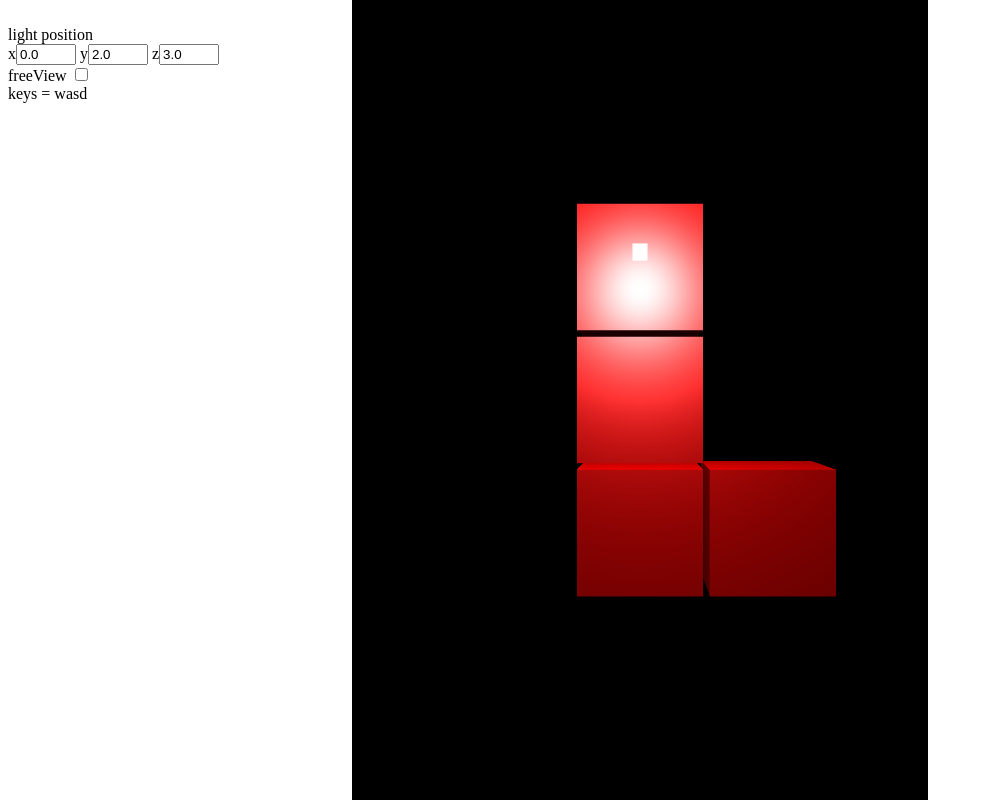
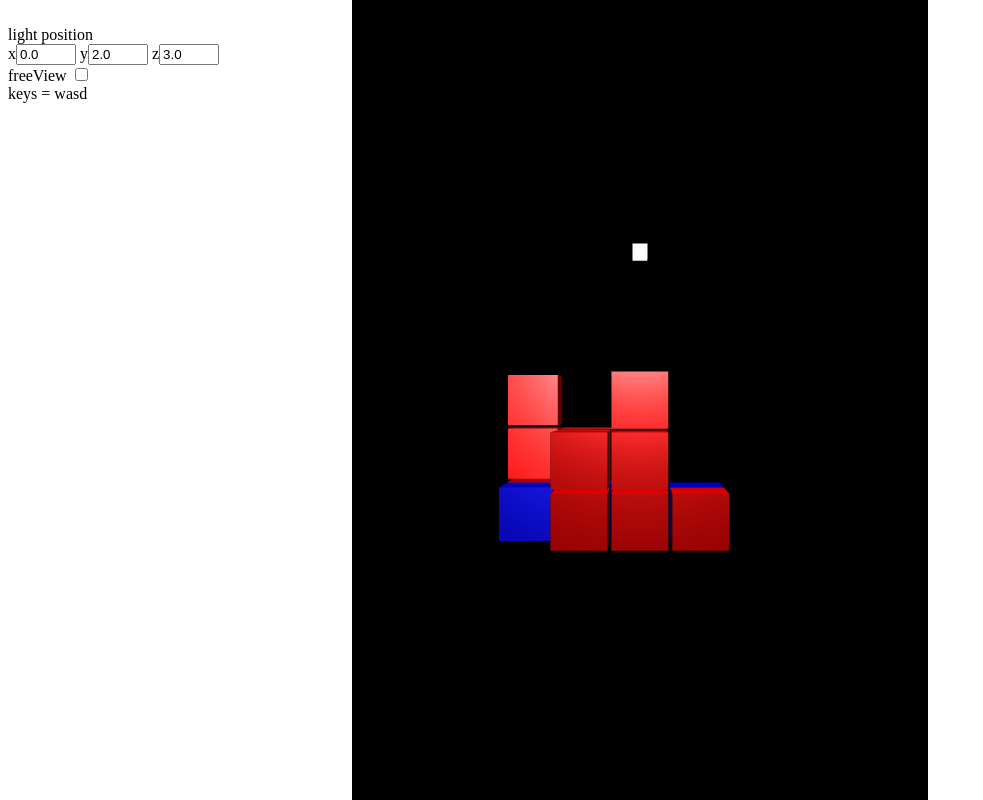
Before and after one commit to EythorE/tricubennis, a plain HTML site: page index.html in a window 1280 px wide. Shown: the whole page, without its empty margins (0-983 px from the left). Drawn offline with Linux system fonts and the light colour scheme; animation ran at ten frames a second.

Commit message:
array update

```diff
--- a/index.html
+++ b/index.html
@@ -37,7 +37,6 @@ main()
     vec4 color;
 
     vec3 L = normalize( lightPosition.xyz - pos );
-
     vec3 E = normalize(eyePosition.xyz - pos);
     vec3 H = normalize( L + E );
 
@@ -62,9 +61,9 @@ main()
 }
 </script>
 
-<script type="text/javascript" src="../Common/webgl-utils.js"></script>
-<script type="text/javascript" src="../Common/initShaders.js"></script>
-<script type="text/javascript" src="../Common/MV.js"></script>
+<script type="text/javascript" src="./Common/webgl-utils.js"></script>
+<script type="text/javascript" src="./Common/initShaders.js"></script>
+<script type="text/javascript" src="./Common/MV.js"></script>
 <script type="text/javascript" src="v1.js"></script>
 <body>
 
--- a/v1.js
+++ b/v1.js
@@ -2,6 +2,7 @@
 
 var canvas;
 var gl;
+
 
 var movement = false;     // Er músarhnappur niðri?
 var spinX = 0;
@@ -181,12 +182,20 @@ window.onload = function init()
      }
 
 
-     render();
 
-
+    for ( var i = 0; i < heigth; i++ ) {
+        arr[i] = [];
+        for ( var j = 0; j < depth; j++ ){
+            arr[i][j] = [];
+            for ( var k = 0; k < width; k++ ){
+                arr[i][j][k] = 0;
+            }
+        }
+    }
+     gameLoop();
 }
+var arr = [], width = 5, depth = 5, heigth = 5;
 var checked = false;
-
 const moveSpeed = 1.0;
 var moveFB = 0;
 var moveLR = 0;
@@ -195,9 +204,40 @@ var spinY2 = 0;
 var spinX1 = 0;
 var spinY1 = 0;
 
+
+
+
+function gameLoop()
+{
+    arr[0][0][0] = 1;
+    arr[0][1][0] = 1;
+    arr[0][2][0] = 1;
+    arr[1][0][0] = 1;
+
+    arr[0][0][1] = 2;
+    arr[1][0][1] = 2;
+    arr[2][0][1] = 2;
+    arr[3][0][1] = 2;
+
+    arr[0+2][0][0+2] = 1;
+    arr[0+2][1][0+2] = 1;
+    arr[0+2][2][0+2] = 1;
+    arr[1+2][0][0+2] = 1;
+
+    arr[1][1][0] = 1;
+    arr[1][1][1] = 1;
+    arr[1][1][2] = 1;
+    arr[1][0][2] = 1;
+
+    render();
+    requestAnimFrame(gameLoop);
+}
+
+
+
+
 function render()
 {
-
     gl.clear( gl.COLOR_BUFFER_BIT | gl.DEPTH_BUFFER_BIT);
     if(checked){
         spinX2 = spinX;
@@ -226,36 +266,55 @@ function render()
     var materialAmbient = vec4( 0.1, 0.0, 0.0, 1.0 );
     var materialDiffuse = vec4( 1.0, 0.0, 0.0, 1.0 );
     var materialSpecular = vec4( 1.0, 1.0, 1.0, 1.0 );
+    var redAmbientProduct = mult(lightAmbient, materialAmbient);
+    var redDiffuseProduct = mult(lightDiffuse, materialDiffuse);
+    var redSpecularProduct = mult(lightSpecular, materialSpecular);
 
-    ambientProduct = mult(lightAmbient, materialAmbient);
-    diffuseProduct = mult(lightDiffuse, materialDiffuse);
-    specularProduct = mult(lightSpecular, materialSpecular);
+    materialAmbient = vec4( 0.0, 0.0, 0.1, 1.0 );
+    materialDiffuse = vec4( 0.0, 0.0, 1.0, 1.0 );
+    materialSpecular = vec4( 1.0, 1.0, 1.0, 1.0 );
+    var blueAmbientProduct = mult(lightAmbient, materialAmbient);
+    var blueDiffuseProduct = mult(lightDiffuse, materialDiffuse);
+    var blueSpecularProduct = mult(lightSpecular, materialSpecular);
 
-    gl.uniform4fv( gl.getUniformLocation(program, "ambientProduct"), flatten(ambientProduct) );
-    gl.uniform4fv( gl.getUniformLocation(program, "diffuseProduct"), flatten(diffuseProduct) );
-    gl.uniform4fv( gl.getUniformLocation(program, "specularProduct"), flatten(specularProduct) );
+
 
     if(!checked) {
         spinX1 = spinX;
         spinY1 = spinY;
     }
-    var mt = mult(rotateY(spinY1), rotateX(spinX1));
-    gl.uniformMatrix4fv(mtLoc, false, flatten(mt) );
-    gl.drawArrays( gl.TRIANGLES, 0, numVerts );
+    var field_rotation = mult(rotateY(spinY1), rotateX(spinX1));
+    var field_translation = translate(-(width-1)/2, -(heigth-1)/2, -(depth-1)/2)
+    var field_mt = mult(field_rotation, field_translation)
 
-    var mt2 =  mult(mt, translate(2.1, -2.1, 0.0));
-    gl.uniformMatrix4fv(mtLoc, false, flatten(mt2) );
-    gl.drawArrays( gl.TRIANGLES, 0, numVerts );
+    var s = scalem(15/32, 15/32, 15/32);
+    var t;
 
-    mt2 =  mult(mt, translate(0.0, 2.1, 0.0));
-    gl.uniformMatrix4fv(mtLoc, false, flatten(mt2) );
-    gl.drawArrays( gl.TRIANGLES, 0, numVerts );
+    for ( var i = 0; i < heigth; i++ ) {
+        for ( var j = 0; j < depth; j++ ){
+            for ( var k = 0; k < width; k++ ){
+                var type = arr[i][j][k];
+                if(type == 1){
+                    gl.uniform4fv( gl.getUniformLocation(program, "ambientProduct" ), flatten(redAmbientProduct) );
+                    gl.uniform4fv( gl.getUniformLocation(program, "diffuseProduct" ), flatten(redDiffuseProduct) );
+                    gl.uniform4fv( gl.getUniformLocation(program, "specularProduct"), flatten(redSpecularProduct) );
+                }
+                else if (type == 2) {
+                    gl.uniform4fv( gl.getUniformLocation(program, "ambientProduct" ), flatten(blueAmbientProduct) );
+                    gl.uniform4fv( gl.getUniformLocation(program, "diffuseProduct" ), flatten(blueDiffuseProduct) );
+                    gl.uniform4fv( gl.getUniformLocation(program, "specularProduct"), flatten(blueSpecularProduct) );
+                } else continue;
 
-    mt2 =  mult(mt, translate(0.0, -2.1, 0.0));
-    gl.uniformMatrix4fv(mtLoc, false, flatten(mt2) );
-    gl.drawArrays( gl.TRIANGLES, 0, numVerts );
+                var t = translate(i, j, k);
+                var mt = mult(t,s);
+                mt = mult(field_mt, mt)
+                gl.uniformMatrix4fv(mtLoc, false, flatten(mt) );
+                gl.drawArrays( gl.TRIANGLES, 0, numVerts );
+            }
+        }
+    }
 
-    gl.uniformMatrix4fv(mvLoc, false, flatten(mv) );
+    // light
     var materialAmbient = vec4( 1.0, 1.0, 1.0, 1.0 );
     var materialDiffuse = vec4( 0.0, 0.0, 0.0, 1.0 );
     var materialSpecular = vec4( 0.0, 0.0, 0.0, 1.0 );
@@ -269,15 +328,10 @@ function render()
     gl.uniform4fv( gl.getUniformLocation(program, "specularProduct"), flatten(specularProduct) );
 
 
-    mt2 =  mult(translate(lightPosition[0],lightPosition[1],lightPosition[2]), scalem(0.1,0.1,0.1));
-    gl.uniformMatrix4fv(mtLoc, false, flatten(mt2) );
+    mt =  mult(translate(lightPosition[0],lightPosition[1],lightPosition[2]), scalem(0.1,0.1,0.1));
+    gl.uniformMatrix4fv(mtLoc, false, flatten(mt) );
     gl.drawArrays( gl.TRIANGLES, 0, numVerts );
-
-    requestAnimFrame( render );
 }
-
-
-
 
 const numVerts = 36;
 const cubeVerts= [
```
